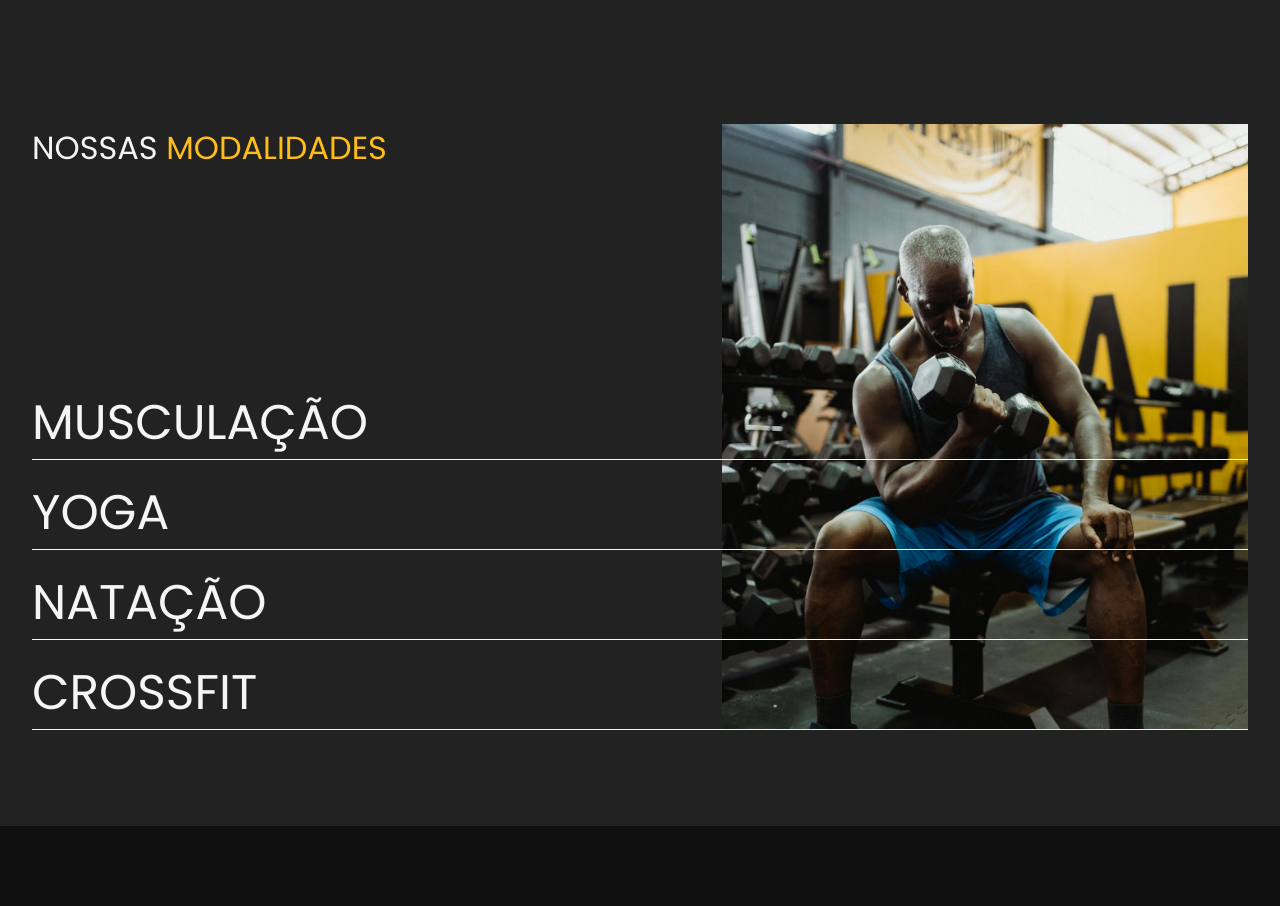
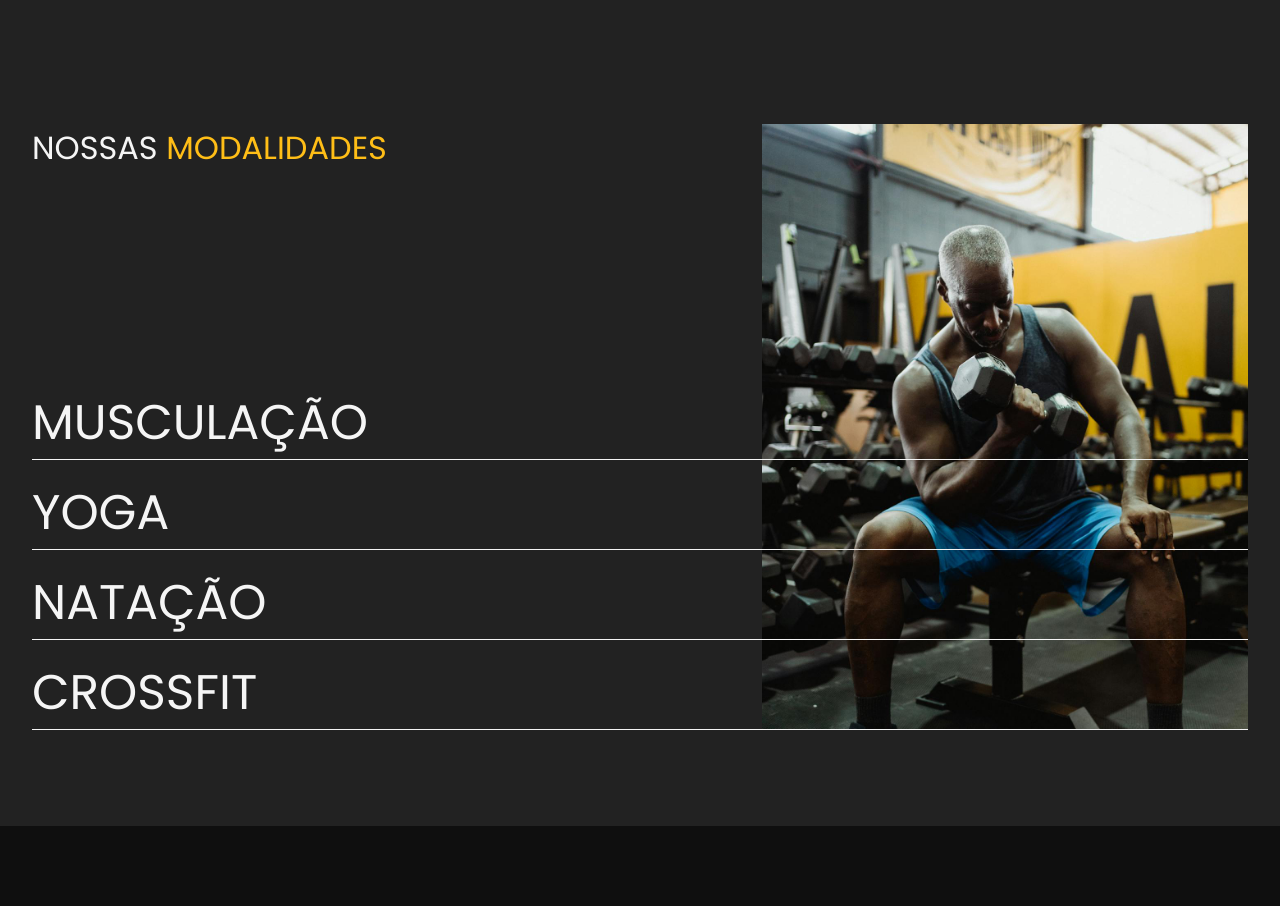
Before and after one commit to diegoCBorba/gympro, a React (Vite) app: page / in a window 1280 px wide. Shown: the part 1300-2206 px from the top of the page. Built offline with nearby package versions, Linux system fonts and the light colour scheme.

Commit message:
ajuste em modalidades

```diff
--- a/src/components/Class/Class.module.css
+++ b/src/components/Class/Class.module.css
@@ -83,13 +83,12 @@
 
 .boxImage{
   height: 100%;
-  max-width: 50%;
+  max-width: 38%;
 
   position: absolute;
+  right: 0;
   overflow: hidden;
-
-  right: 0;
-}
+  }
 
 .boxImage img{
   position: relative;
@@ -104,6 +103,10 @@
     gap: 3.8vw;
   }
 
+  .boxImage{
+    max-width: 38vw;
+  }
+
   .containerDescription p{
     font-size: 1.3vw;
   }
--- a/src/styles/index.css
+++ b/src/styles/index.css
@@ -4,6 +4,10 @@
   padding: 0;
   margin: 0;
   box-sizing: border-box;
+}
+
+html{
+  scroll-behavior: smooth;
 }
 
 body{
```
Also changed, not shown: src/components/Class/division/ImageClass.tsx (line endings or trailing spaces).
